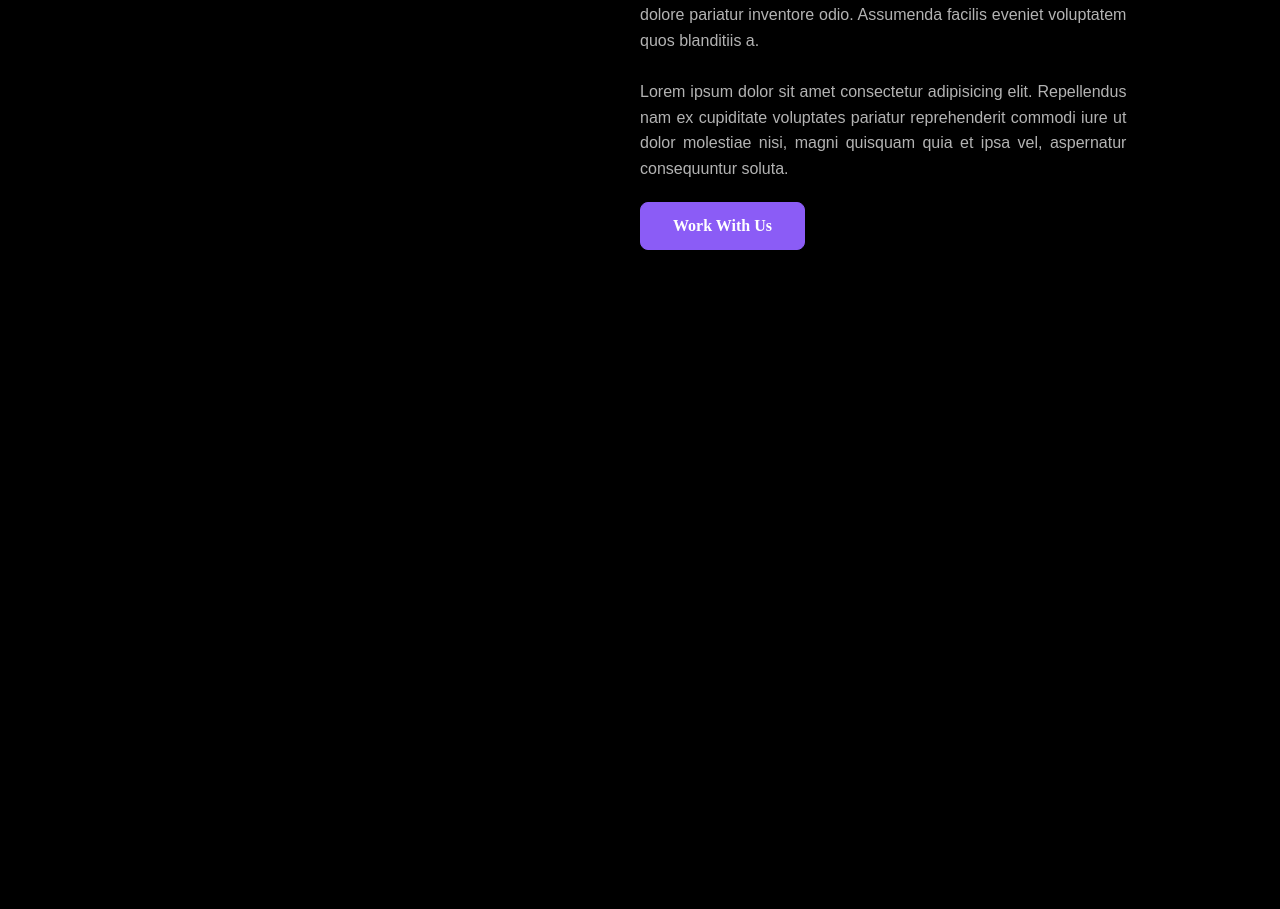
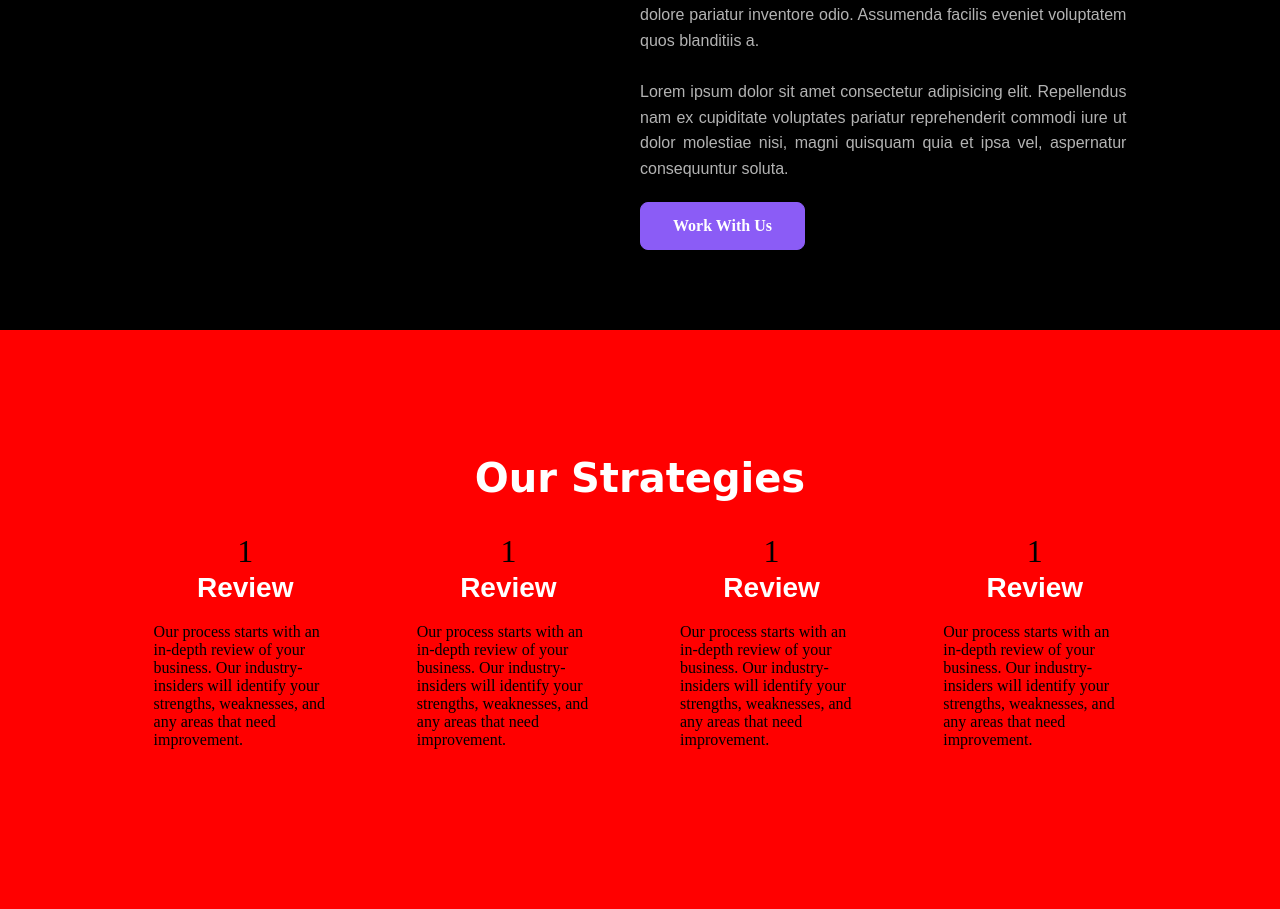
Before and after one commit to rotfg17/final-project-course2, a plain HTML site: page index.html in a window 1280 px wide. Shown: the part 3344-4253 px from the top of the page. Before the commit the page ends 3674 px from the top, so only its background shows below. Drawn offline with nearby package versions, Linux system fonts and the light colour scheme.

Commit message:
This section is for strategic

```diff
--- a/css/main.css
+++ b/css/main.css
@@ -328,6 +328,8 @@ transform: translateY(0);
 }
 
 /*==============================END OUR SERVICES OR THIRD SECTION===============================*/
+
+/*==============================START FOUNDER OR FOUR SECTION===============================*/
 .founder {
     padding-top: 8rem;
     padding-bottom: 10rem;
@@ -355,90 +357,37 @@ transform: translateY(0);
     height: auto;
 }
 
+/*==============================END FOUNDER OR FOUR SECTION===============================*/
 
-
-
-
-
-
-
-
-
-
-
-/*================START FORM SECTION FOR CONTACT================*/
-.hero-container {
-    width: 100%;
-    padding-right: 90px;
-    position: relative;
-    right: -200px;
+/*==============================STRATEGICS OR FIVE SECTION===============================*/
+#section-strategy {
+padding-top: 8rem;
+padding-bottom: 10rem;
+background: red;
+text-align: center;
 }
 
-.form-control{
-    display: block;
-    width: 100%;
-    padding: .625rem 3rem .625rem 1rem;
-    padding-top: 0.625rem;
-    padding-bottom: 0.625rem;
-    padding-left: 1rem;
-    font-size: 1rem;
-    border: 1px solid #ccc;
-    border-radius: 10px;
-    padding-right: 10px;
-    font-weight: 400;
-    line-height: 1.6;
-    color: rgba(255, 255, 255, 0.881);
-    background-color: rgba(255,255,255,.02);
-    border-color: rgba(255,255,255,.18);
+.card-strategic{
+    display: grid;
+    grid-template-columns: repeat(4, 1fr);
+    column-gap: 5rem;
+}
+
+.step-number {
+    font-size: 2rem;
+    text-align: center;
 
 }
 
-select,
-textarea{
-    color: rgba(255, 255, 255, 0.881);
-    background-color: rgba(255,255,255,.02);
-    border-color: rgba(255,255,255,.18);
-    width: 100%;
-    padding: 15px;
-    border: 1px solid #ccc;
-    font-size: 1rem;
-    border-radius: 5px;
-    padding-right: 10px;
-    border: none;
+.step-title {
+    font-size: 1.75rem;
+    font-weight: 800;
+    font-family: sans-serif ;
+    line-height: 1.3;
+    color: #FFFFFF;
+    margin-bottom: 1rem;
 }
 
-.form-fields {
-    width: 550px;
-    display: grid;
-    grid-template-columns: repeat(2, 1fr);
-    grid-gap: 15px;
+.step-description {
+    text-align: start;
 }
-
-.message {
-    grid-column: span 2;
-}
-
-.text-center {
-    color: white;
-    text-align: center !important;
-    font-size: 0.875rem !important;
-}
-
-.form-label {
-    color: white;
-    margin-bottom: .3125rem;
-    font-weight: 700;
-}
-
-.fs-base {
-    font-size: 1rem !important;
-}
-
-label {
-    display: inline-block;
-}
-
-.text-primary {
-    color: #6366f1 !important;
-}
-/*================END FORM SECTION FOR CONTACT================*/
--- a/index.html
+++ b/index.html
@@ -125,7 +125,7 @@
         <section class="founder">
          <div class="founder-section">
             <div class="card-founder">
-                <img src="assets/img/founder.JPG" alt="" class="founder-img">
+                <img src="assets/img/founder.JPG" alt="" class="founder-img" >
             </div>
             <div class="founder-information">
             <h2 class="section-title">Experience Crafted In IT and Web Development</h2>
@@ -139,6 +139,53 @@
          </div>
         </section>
 
+         <!--==============================STRATEGICS OR FIVE SECTION===============================-->
+        <section id="section-strategy">
+            <div class="title-strategic" >
+                <h2 class="section-title">Our Strategies</h2>
+            </div>
+            <div class="card-strategic">
+                <div class="wrap-strategic" style="max-width: 26rem;">
+                    <div class="step-number">
+                        <div class="step-number-inner">1</div>
+                      </div>
+                      <div class="step-body">
+                        <h3 class="step-title">Review</h3>
+                        <p class="step-description">Our process starts with an in-depth review of your business. Our industry-insiders will identify your strengths, weaknesses, and any areas that need improvement.</p>
+                      </div>
+                </div>
+
+                <div class="wrap-strategic" style="max-width: 26rem;">
+                <div class="step-number">
+                    <div class="step-number-inner">1</div>
+                </div>
+                <div class="step-body">
+                    <h3 class="step-title">Review</h3>
+                    <p class="step-description">Our process starts with an in-depth review of your business. Our industry-insiders will identify your strengths, weaknesses, and any areas that need improvement.</p>
+                </div>
+                </div>
+
+                <div class="wrap-strategic" style="max-width: 26rem;">
+                    <div class="step-number">
+                        <div class="step-number-inner">1</div>
+                    </div>
+                    <div class="step-body">
+                        <h3 class="step-title">Review</h3>
+                        <p class="step-description">Our process starts with an in-depth review of your business. Our industry-insiders will identify your strengths, weaknesses, and any areas that need improvement.</p>
+                    </div>
+                </div>
+
+                <div class="wrap-strategic" style="max-width: 26rem;">
+                    <div class="step-number">
+                        <div class="step-number-inner">1</div>
+                      </div>
+                      <div class="step-body">
+                        <h3 class="step-title">Review</h3>
+                        <p class="step-description">Our process starts with an in-depth review of your business. Our industry-insiders will identify your strengths, weaknesses, and any areas that need improvement.</p>
+                      </div>
+                </div>
+            </div>
+        </section>
 
     </main>
 
```
Also changed, not shown: css/contact.css (added, +78 -0 lines), pages/contacts.html (+1 -0 lines), css/footer.css (added).
